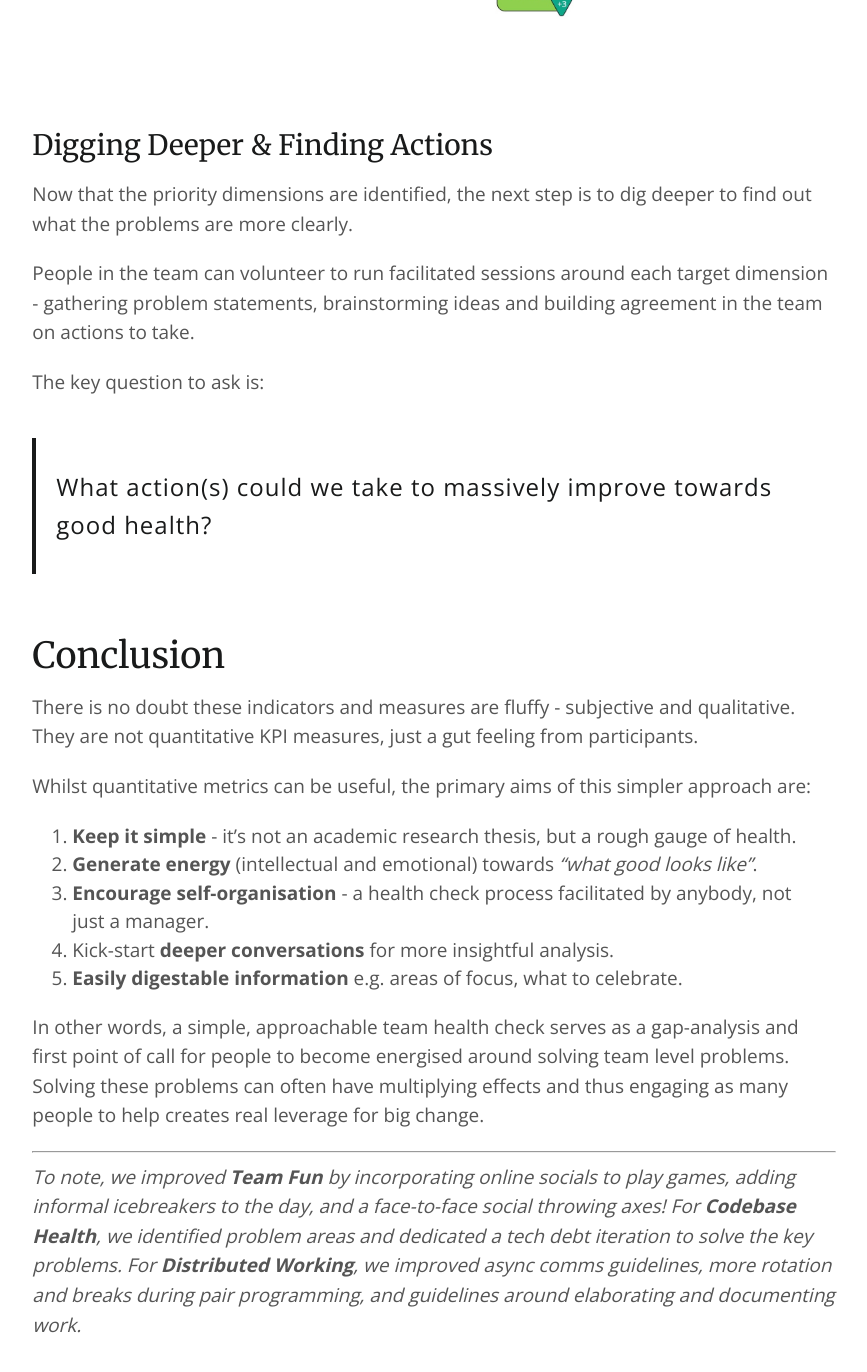
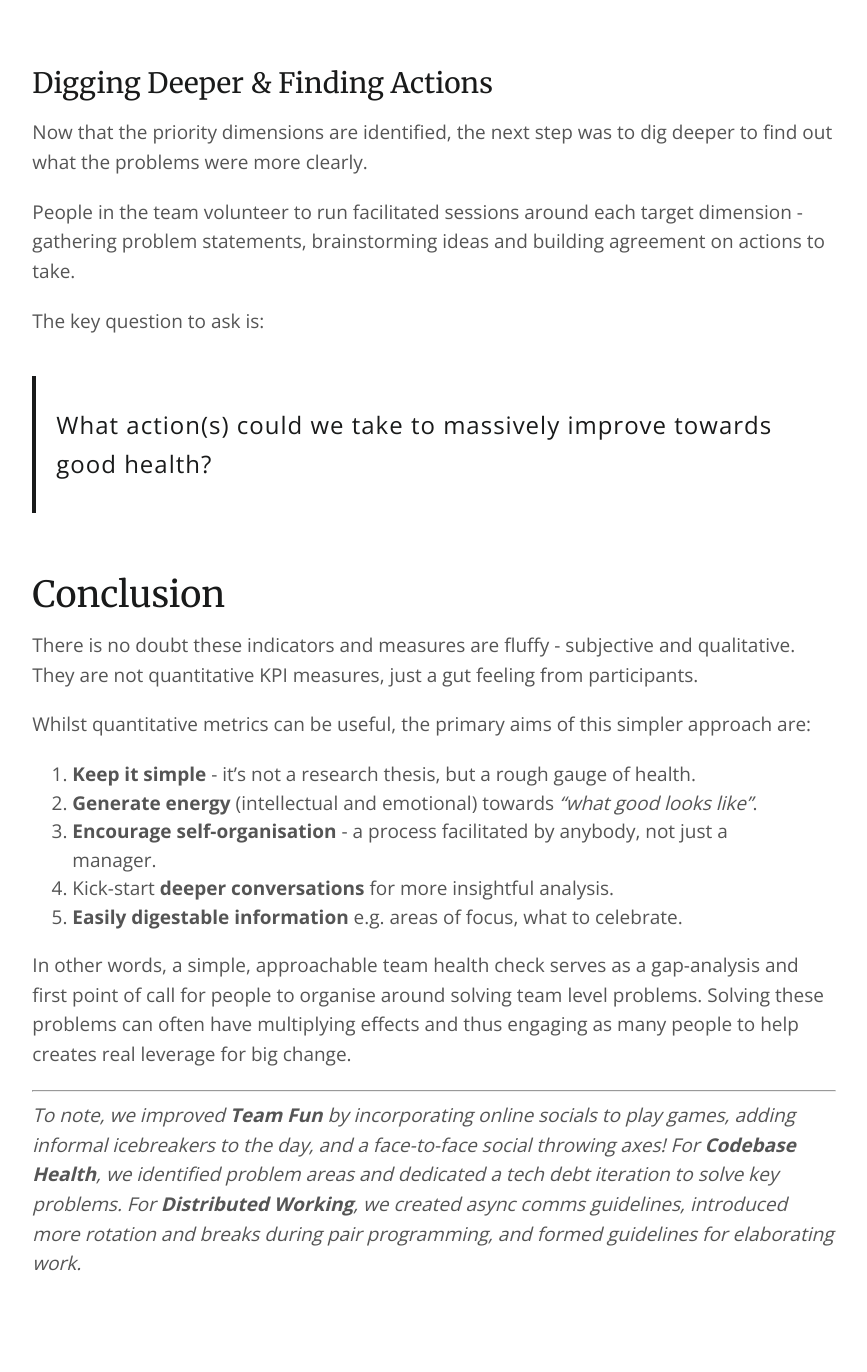
Before and after one commit to spiritedtechie/spiritedtechie.com, a Jekyll site: the page built from collections/_posts/2022-10-19-proper-helfy-without-calorie-counting.md, in a window 1280 px wide and 1400 px high, scrolled down 4864 px. Shown: the top 1372 px of the window, without its empty margins (206-1073 px from the left). Built offline with Jekyll 4.4.1, drawn with Linux system fonts in a browser that asks for light colours; nearby versions of some CDN libraries; comment, search, counter and statistics services are not loaded; some of the changed text lies outside the part shown.

Commit message:
Spelling and grammar tweaks

```diff
--- a/collections/_posts/2022-10-19-proper-helfy-without-calorie-counting.md
+++ b/collections/_posts/2022-10-19-proper-helfy-without-calorie-counting.md
@@ -4,14 +4,14 @@ title: "Proper Helfy (Without Calorie Counting)"
 date: 2022-10-19T09:49:03Z
 authors: ["Vijay"]
 categories: ["Team", "Health Check"]
-description: "Helping teams improve their health using a lightweight, inclusive health check process"
+description: "Helping teams improve using a lightweight, inclusive health check process"
 thumbnail: "/assets/images/gen/blog/green-amber-red-faces.png"
 image: "/assets/images/gen/blog/balloons-faces.jpeg"
 comments: true
 ---
-Health checking is a simple way to guage the heartbeat of the team. It's important to continuously capture the holistic view of the team, incorporating dimensions that cover multiple facets of the team.
+Health checking is a simple way to guage the heartbeat of a team. It's important to continuously capture the holistic view of a team by incorporating dimensions that cover multiple facets of its makeup.
 
-I was keen to try health-checking with my team at Landtech over a few quarters. This was essentially a faciliated process to identify problem areas with the team and form an action plan towards good health.
+I was keen to try health-checking with my team at Landtech over a few quarters. This was essentially a faciliated process to identify problem areas and form an action plan towards good health.
 
 
 # Results
@@ -48,7 +48,7 @@ We shamelessly stole Spotify's team health check model, and added a few extra di
 
 For the 13 indicators, the survey asks for a **red, amber or green** response - which is well aligned to gut feeling.
 
-This **simple approach** keeps filling in the survey to a matter of minutes, making it more likely to achieved 100% response rate.
+This **simple approach** keeps completing the survey to a matter of minutes, making it more likely to achieve a 100% response rate.
 
 We also ask participants to not think too much about each dimension.
 
@@ -66,9 +66,9 @@ The priority system is quite simple, yet kind of brutal:
 <a href="/assets/images/gen/blog/healthcheck-october-2022.jpg" data-lightbox="image-1" data-title="October 2022 Results"><img width="100%" src="/assets/images/gen/blog/healthcheck-october-2022.jpg"/></a>
 
 ## Digging Deeper & Finding Actions
-Now that the priority dimensions are identified, the next step is to dig deeper to find out what the problems are more clearly.
+Now that the priority dimensions are identified, the next step was to dig deeper to find out what the problems were more clearly.
 
-People in the team can volunteer to run facilitated sessions around each target dimension - gathering problem statements, brainstorming ideas and building agreement in the team on actions to take.
+People in the team volunteer to run facilitated sessions around each target dimension - gathering problem statements, brainstorming ideas and building agreement on actions to take.
 
 The key question to ask is:
 
@@ -80,13 +80,13 @@ There is no doubt these indicators and measures are fluffy - subjective and qual
 
 Whilst quantitative metrics can be useful, the primary aims of this simpler approach are:
 
-1. **Keep it simple** - it’s not an academic research thesis, but a rough gauge of health.
+1. **Keep it simple** - it’s not a research thesis, but a rough gauge of health.
 2. **Generate energy** (intellectual and emotional) towards *“what good looks like”*.
-3. **Encourage self-organisation** - a health check process facilitated by anybody, not just a manager.
+3. **Encourage self-organisation** - a process facilitated by anybody, not just a manager.
 4. Kick-start **deeper conversations** for more insightful analysis.
 5. **Easily digestable information** e.g. areas of focus, what to celebrate.
 
-In other words, a simple, approachable team health check serves as a gap-analysis and first point of call for people to become energised around solving team level problems. Solving these problems can often have multiplying effects and thus engaging as many people to help creates real leverage for big change.
+In other words, a simple, approachable team health check serves as a gap-analysis and first point of call for people to organise around solving team level problems. Solving these problems can often have multiplying effects and thus engaging as many people to help creates real leverage for big change.
 
 ---
-*To note, we improved **Team Fun** by incorporating online socials to play games, adding informal icebreakers to the day, and a face-to-face social throwing axes! For **Codebase Health**, we identified problem areas and dedicated a tech debt iteration to solve the key problems. For **Distributed Working**, we improved async comms guidelines, more rotation and breaks during pair programming, and guidelines around elaborating and documenting work.*
+*To note, we improved **Team Fun** by incorporating online socials to play games, adding informal icebreakers to the day, and a face-to-face social throwing axes! For **Codebase Health**, we identified problem areas and dedicated a tech debt iteration to solve key problems. For **Distributed Working**, we created async comms guidelines, introduced more rotation and breaks during pair programming, and formed guidelines for elaborating work.*
```
Also changed, not shown: other parts of collections/_posts/2022-10-19-proper-helfy-without-calorie-counting.md (+5 -5 lines), collections/_posts/2022-08-24-enginears-podcast-data-platform-landtech.md (+4 -4 lines).
